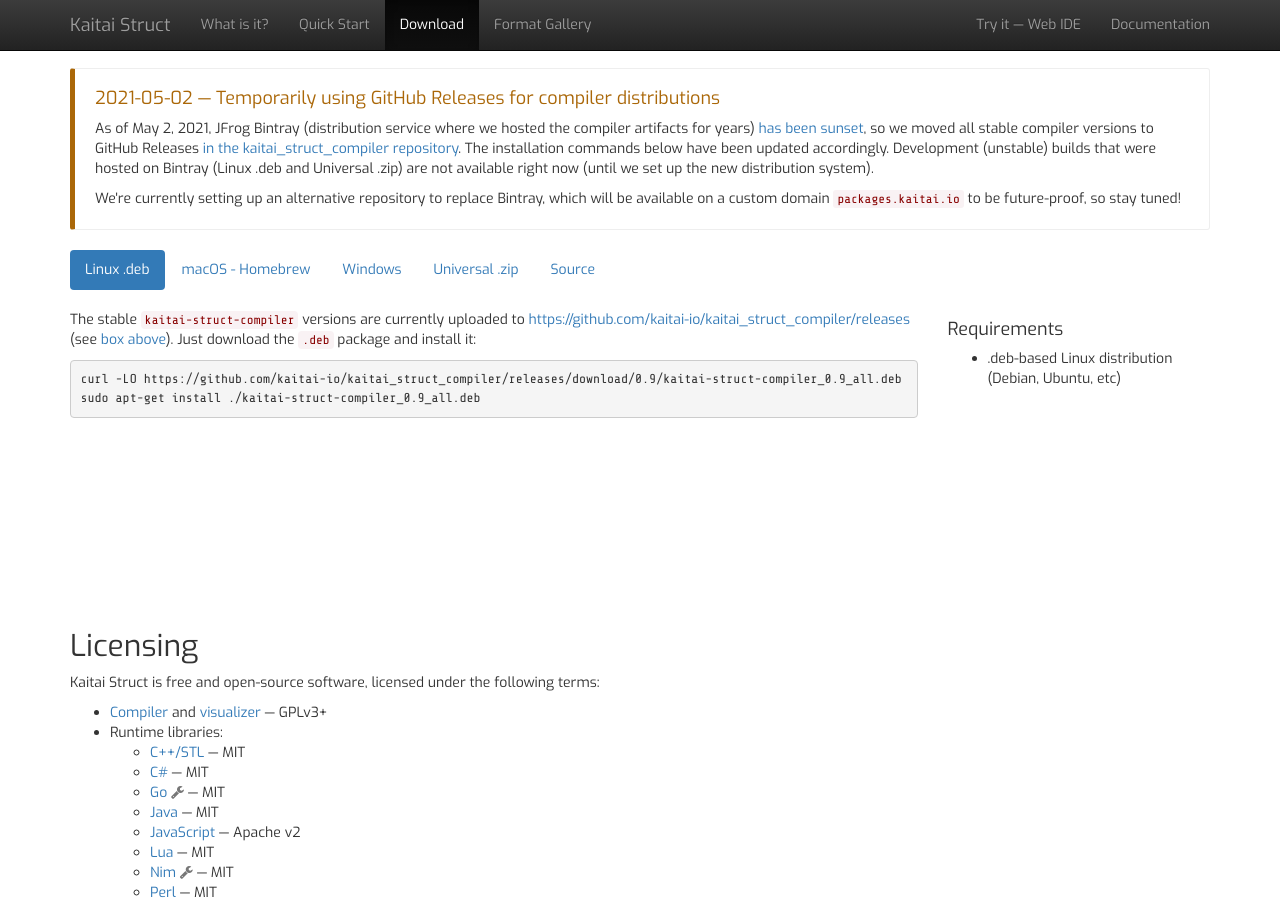
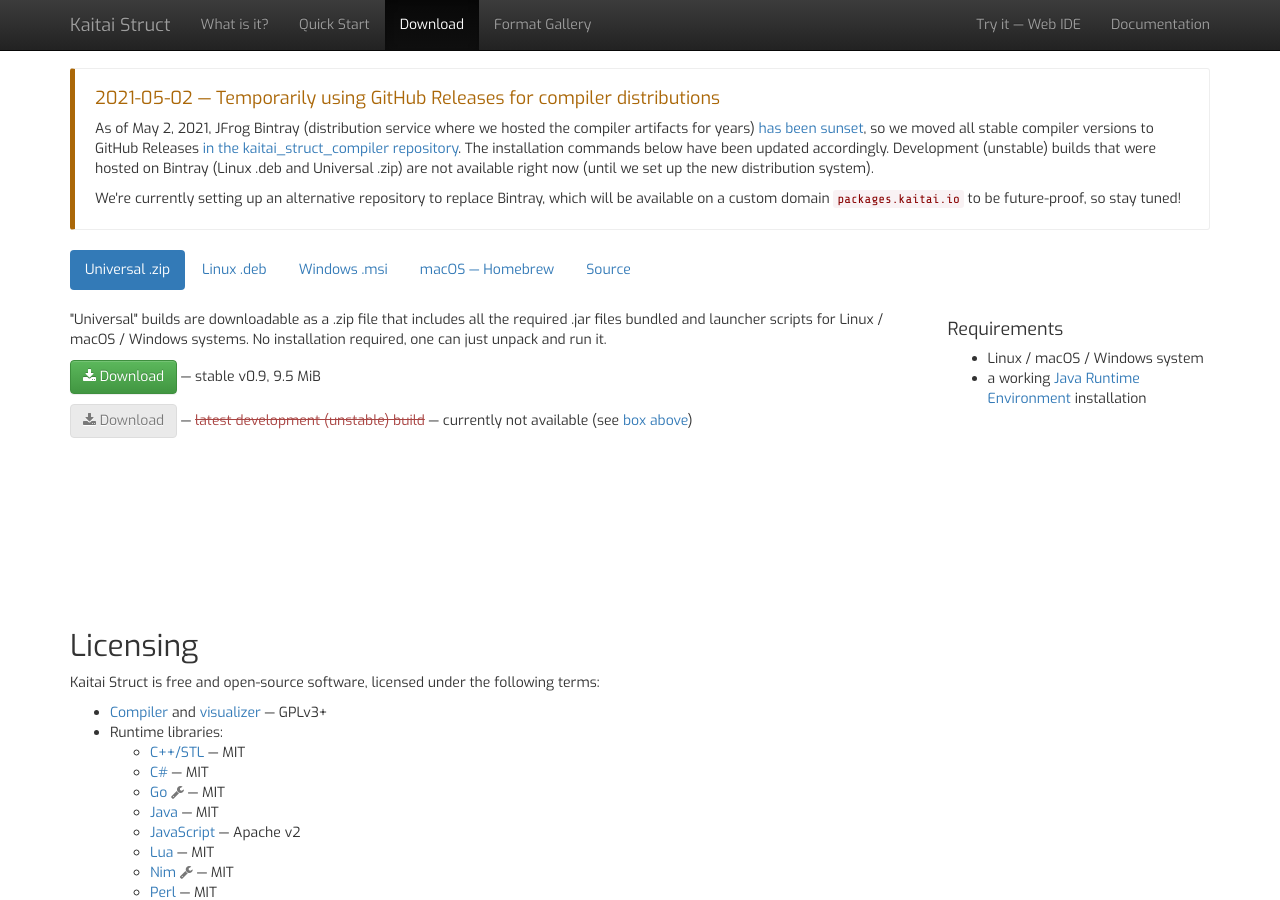
Before and after one commit to kaitai-io/kaitai-io.github.io, a Jekyll site: the page built from index.md, in a window 1280 px wide and 900 px high, scrolled down 2333 px. Built offline with Jekyll 4.4.1, drawn with Linux system fonts in a browser that asks for light colours; nearby versions of some CDN libraries.

Commit message:
Download: reorder download options by popularity

```diff
--- a/index.md
+++ b/index.md
@@ -322,14 +322,36 @@
       </div>
   </div>
     <ul class="nav nav-pills" role="tablist">
-      <li role="presentation" class="active"><a href="#download-linux-deb" role="tab" data-toggle="tab">Linux .deb</a></li>
-      <li role="presentation"><a href="#download-mac-homebrew" role="tab" data-toggle="tab">macOS - Homebrew</a></li>
-      <li role="presentation"><a href="#download-windows" role="tab" data-toggle="tab">Windows</a></li>
-      <li role="presentation"><a href="#download-universal" role="tab" data-toggle="tab">Universal .zip</a></li>
+      <li role="presentation" class="active"><a href="#download-universal" role="tab" data-toggle="tab">Universal .zip</a></li>
+      <li role="presentation"><a href="#download-linux-deb" role="tab" data-toggle="tab">Linux .deb</a></li>
+      <li role="presentation"><a href="#download-windows" role="tab" data-toggle="tab">Windows .msi</a></li>
+      <li role="presentation"><a href="#download-mac-homebrew" role="tab" data-toggle="tab">macOS — Homebrew</a></li>
       <li role="presentation"><a href="#download-source" role="tab" data-toggle="tab">Source</a></li>
     </ul>
     <div class="tab-content" style="margin-top: 20px; min-height: 300px">
-      <div role="tabpanel" class="tab-pane active" id="download-linux-deb">
+      <div role="tabpanel" class="tab-pane active" id="download-universal">
+        <div class="row">
+          <div class="col-sm-9">
+            <p>"Universal" builds are downloadable as
+              a .zip file that includes all the required
+              .jar files bundled and launcher scripts
+              for Linux / macOS / Windows systems. No
+              installation required, one can just unpack
+              and run it.
+            </p>
+            <p><a class="btn btn-success" href="https://github.com/kaitai-io/kaitai_struct_compiler/releases/download/0.9/kaitai-struct-compiler-0.9.zip"><i class="fa fa-download"></i> Download</a> — stable v0.9, 9.5 MiB</p>
+            <p><a class="btn btn-default disabled" href="#0"><i class="fa fa-download"></i> Download</a> — <del class="text-danger">latest development (unstable) build</del> — currently not available (see <a href="#bintray-sunset-callout">box above</a>)</p>
+          </div>
+          <div class="col-sm-3">
+            <h4>Requirements</h4>
+            <ul>
+              <li>Linux / macOS / Windows system</li>
+              <li>a working <a href="http://java.com/download/">Java Runtime Environment</a> installation</li>
+            </ul>
+          </div>
+        </div>
+      </div>
+      <div role="tabpanel" class="tab-pane" id="download-linux-deb">
         <div class="row">
           <div class="col-sm-9">
             <p>The stable <code>kaitai-struct-compiler</code> versions are currently uploaded to <a href="https://github.com/kaitai-io/kaitai_struct_compiler/releases" target="_blank" rel="noopener">https://github.com/kaitai-io/kaitai_struct_compiler/releases</a> (see <a href="#bintray-sunset-callout">box above</a>). Just download the <code>.deb</code> package and install it:
@@ -341,24 +363,6 @@
             <h4>Requirements</h4>
             <ul>
               <li>.deb-based Linux distribution (Debian, Ubuntu, etc)</li>
-            </ul>
-          </div>
-        </div>
-      </div>
-      <div role="tabpanel" class="tab-pane" id="download-mac-homebrew">
-        <div class="row">
-          <div class="col-sm-9">
-            <p>There is a
-              <a href="https://formulae.brew.sh/formula/kaitai-struct-compiler">Homebrew formula</a>
-              that you can use to install <code>kaitai-struct-compiler</code>:
-            </p>
-            <pre>brew install kaitai-struct-compiler</pre>
-          </div>
-          <div class="col-sm-3">
-            <h4>Requirements</h4>
-            <ul>
-              <li>macOS (or Linux)</li>
-              <li><a href="https://brew.sh">Homebrew</a></li>
             </ul>
           </div>
         </div>
@@ -379,24 +383,20 @@
           </div>
         </div>
       </div>
-      <div role="tabpanel" class="tab-pane" id="download-universal">
+      <div role="tabpanel" class="tab-pane" id="download-mac-homebrew">
         <div class="row">
           <div class="col-sm-9">
-            <p>"Universal" builds are downloadable as
-              a .zip file that includes all the required
-              .jar files bundled and launcher scripts
-              for Linux / macOS / Windows systems. No
-              installation required, one can just unpack
-              and run it.
+            <p>There is a
+              <a href="https://formulae.brew.sh/formula/kaitai-struct-compiler">Homebrew formula</a>
+              that you can use to install <code>kaitai-struct-compiler</code>:
             </p>
-            <p><a class="btn btn-success" href="https://github.com/kaitai-io/kaitai_struct_compiler/releases/download/0.9/kaitai-struct-compiler-0.9.zip"><i class="fa fa-download"></i> Download</a> — stable v0.9, 9.5 MiB</p>
-            <p><a class="btn btn-default disabled" href="#0"><i class="fa fa-download"></i> Download</a> — <del class="text-danger">latest development (unstable) build</del> — currently not available (see <a href="#bintray-sunset-callout">box above</a>)</p>
+            <pre>brew install kaitai-struct-compiler</pre>
           </div>
           <div class="col-sm-3">
             <h4>Requirements</h4>
             <ul>
-              <li>Linux / macOS / Windows system</li>
-              <li>a working <a href="http://java.com/download/">Java Runtime Environment</a> installation</li>
+              <li>macOS (or Linux)</li>
+              <li><a href="https://brew.sh">Homebrew</a></li>
             </ul>
           </div>
         </div>
```
